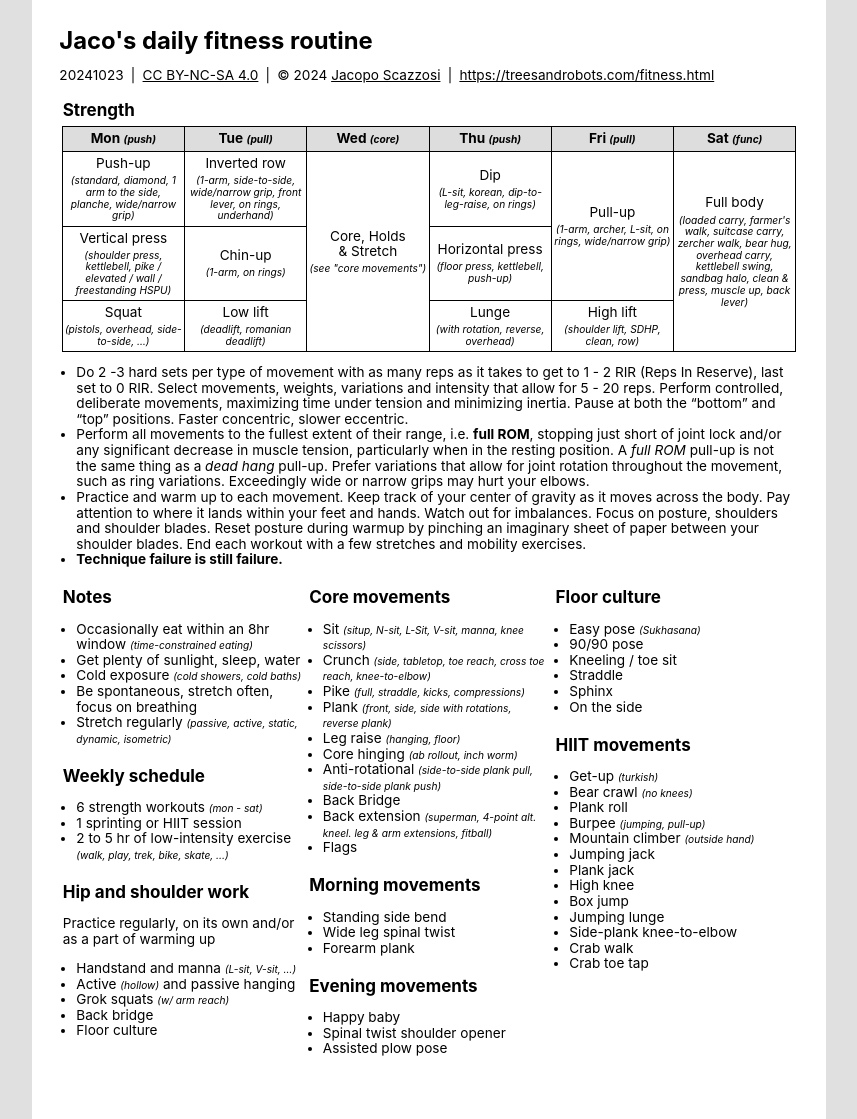
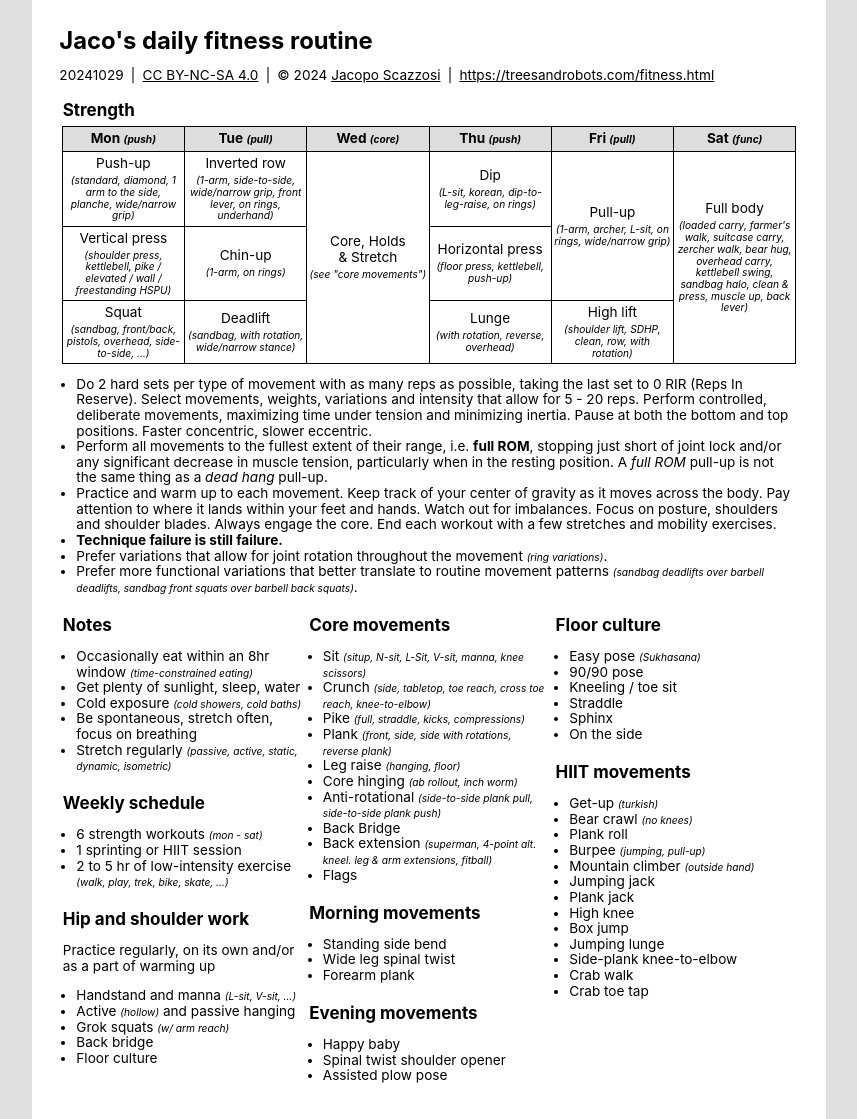
Before and after one commit to jacoscaz/treesandrobots.github.io, a Jekyll site: the page fitness-routine/html/jaco-s-daily-fitness-routine.html, which Jekyll copies as it is, in a window 1280 px wide. Shown: the whole page, without its empty margins (211-1068 px from the left). Built offline with Jekyll 4.4.1, drawn with Linux system fonts in a browser that asks for light colours.

Commit message:
fitness: greater focus on sandbag variations, minor tweaks to notes, new revision

```diff
--- a/fitness-routine/html/jaco-s-daily-fitness-routine.html
+++ b/fitness-routine/html/jaco-s-daily-fitness-routine.html
@@ -137,7 +137,7 @@
         <dl id="meta">
           <di>
             <dt>Revision</dt>
-            <dd>20241023</dd>
+            <dd>20241029</dd>
           </di>
           <di>
             <dt>License</dt>
@@ -172,7 +172,7 @@
           </div>
           <div style="grid-column: 1; grid-row-start: 6; grid-row-end: span 2;">
             <p>Squat</p>
-            <p class="details">(pistols, overhead, side-to-side, &hellip;)</p>
+            <p class="details">(sandbag, front/back, pistols, overhead, side-to-side, &hellip;)</p>
           </div>
           <!--
             -- tuesday
@@ -189,8 +189,8 @@
             <p class="details">(1-arm, on rings)</p>
           </div>
           <div style="grid-column: 2; grid-row-start: 6; grid-row-end: span 2;">
-            <p>Low lift</p>
-            <p class="details">(deadlift, romanian deadlift)</p>
+            <p>Deadlift</p>
+            <p class="details">(sandbag, with rotation, wide/narrow stance)</p>
           </div>
           <!--
             -- wednesday
@@ -232,7 +232,7 @@
           </div>
           <div style="grid-column: 5; grid-row-start: 6; grid-row-end: span 2;">
             <p>High lift</p>
-            <p class="details">(shoulder lift, SDHP, clean, row)</p>
+            <p class="details">(shoulder lift, SDHP, clean, row, with rotation)</p>
           </div>
           <!--
             -- saturday
@@ -247,34 +247,38 @@
         </div>
         <ul>
           <li>
-            Do 2 -3 hard sets per type of movement with as many reps as it
-            takes to get to 1 - 2 RIR (Reps In Reserve), last set to 0 RIR.
-            Select movements, weights, variations and intensity that allow
-            for 5 - 20 reps. Perform controlled, deliberate movements,
-            maximizing time under tension and minimizing inertia. Pause at
-            both the &OpenCurlyDoubleQuote;bottom&CloseCurlyDoubleQuote; and
-            &OpenCurlyDoubleQuote;top&CloseCurlyDoubleQuote; positions. Faster
-            concentric, slower eccentric.
+            Do 2 hard sets per type of movement with as many reps as possible,
+            taking the last set to 0 RIR (Reps In Reserve). Select movements,
+            weights, variations and intensity that allow for 5 - 20 reps.
+            Perform controlled, deliberate movements, maximizing time under
+            tension and minimizing inertia. Pause at both the bottom and top
+            positions. Faster concentric, slower eccentric.
           </li>
           <li>
             Perform all movements to the fullest extent of their range, i.e.
             <strong>full ROM</strong>, stopping just short of joint lock
             and/or any significant decrease in muscle tension, particularly
             when in the resting position. A <em>full ROM</em> pull-up is not
-            the same thing as a <em>dead hang</em> pull-up. Prefer variations
-            that allow for joint rotation throughout the movement, such as ring
-            variations. Exceedingly wide or narrow grips may hurt your elbows.
+            the same thing as a <em>dead hang</em> pull-up.
           </li>
           <li>
             Practice and warm up to each movement. Keep track of your center of
             gravity as it moves across the body. Pay attention to where it
             lands within your feet and hands. Watch out for imbalances. Focus
-            on posture, shoulders and shoulder blades. Reset posture during
-            warmup by pinching an imaginary sheet of paper between your shoulder
-            blades. End each workout with a few stretches and mobility exercises.
+            on posture, shoulders and shoulder blades. Always engage the core.
+            End each workout with a few stretches and mobility exercises.
           </li>
           <li>
             <strong>Technique failure is still failure.</strong>
+          </li>
+          <li>
+            Prefer variations that allow for joint rotation throughout the
+            movement <span class="details">(ring variations)</span>.
+          </li>
+          <li>
+            Prefer more functional variations that better translate to routine
+            movement patterns <span class="details">(sandbag deadlifts over
+            barbell deadlifts, sandbag front squats over barbell back squats)</span>.
           </li>
         </ul>
       </section>
```
Also changed, not shown: fitness.md (+1 -1 lines), 1 other file.
